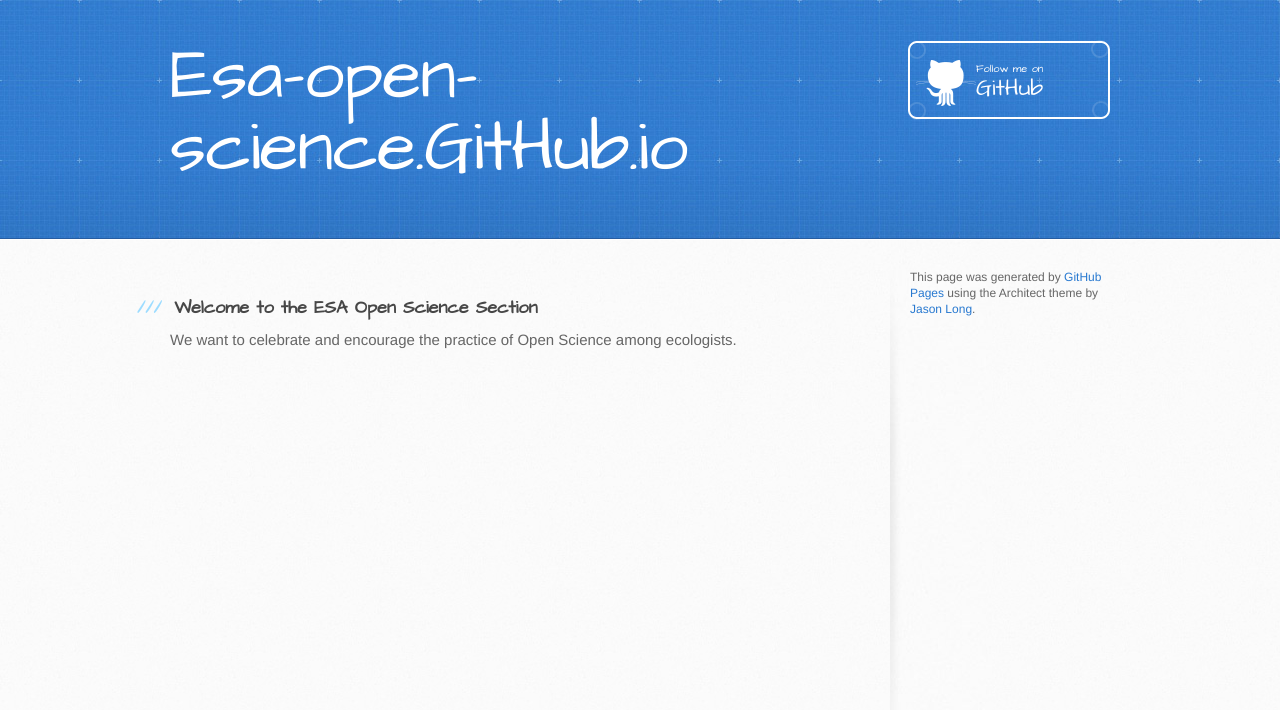
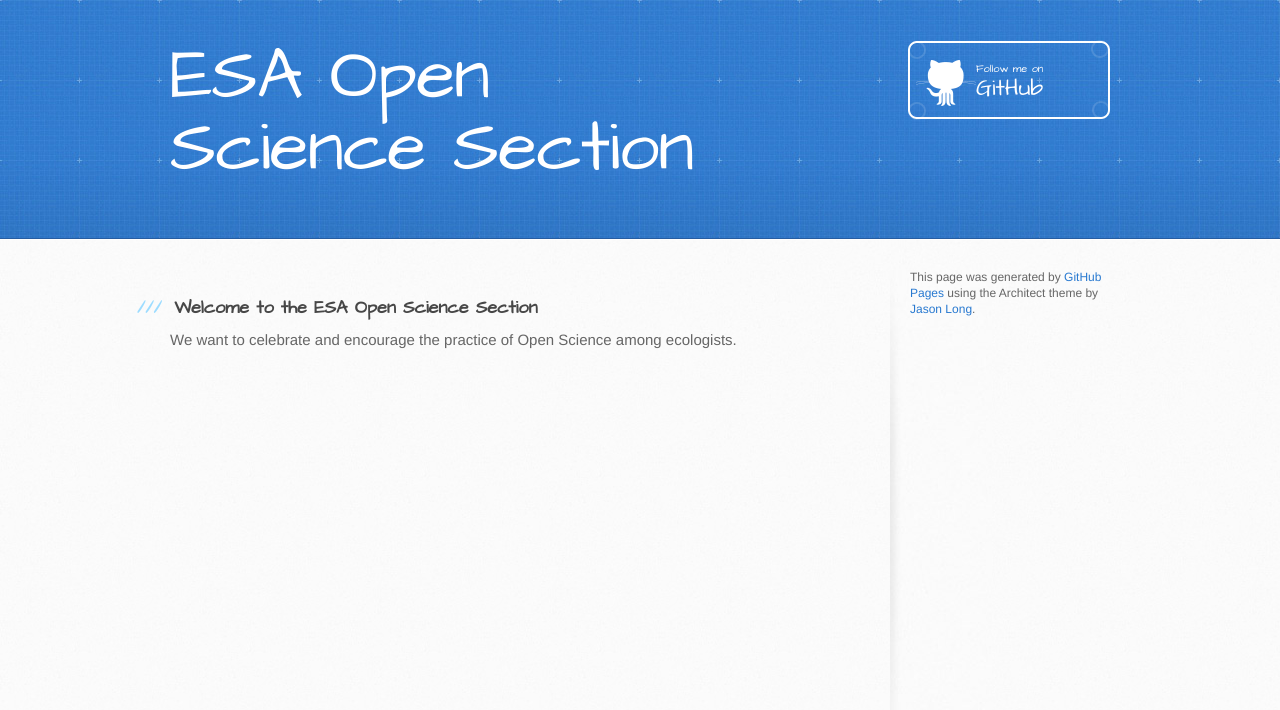
Before and after one commit to esa-open-science/esa-open-science.github.io, a plain HTML site: page index.html in a window 1280 px wide. Drawn offline with Linux system fonts and the light colour scheme.

Commit message:
Update index.html

```diff
--- a/index.html
+++ b/index.html
@@ -19,7 +19,7 @@
   <body>
     <header>
       <div class="inner">
-        <h1>Esa-open-science.GitHub.io</h1>
+        <h1>ESA Open Science Section</h1>
         <h2></h2>
         <a href="https://github.com/esa-open-science" class="button"><small>Follow me on</small> GitHub</a>
       </div>
```
